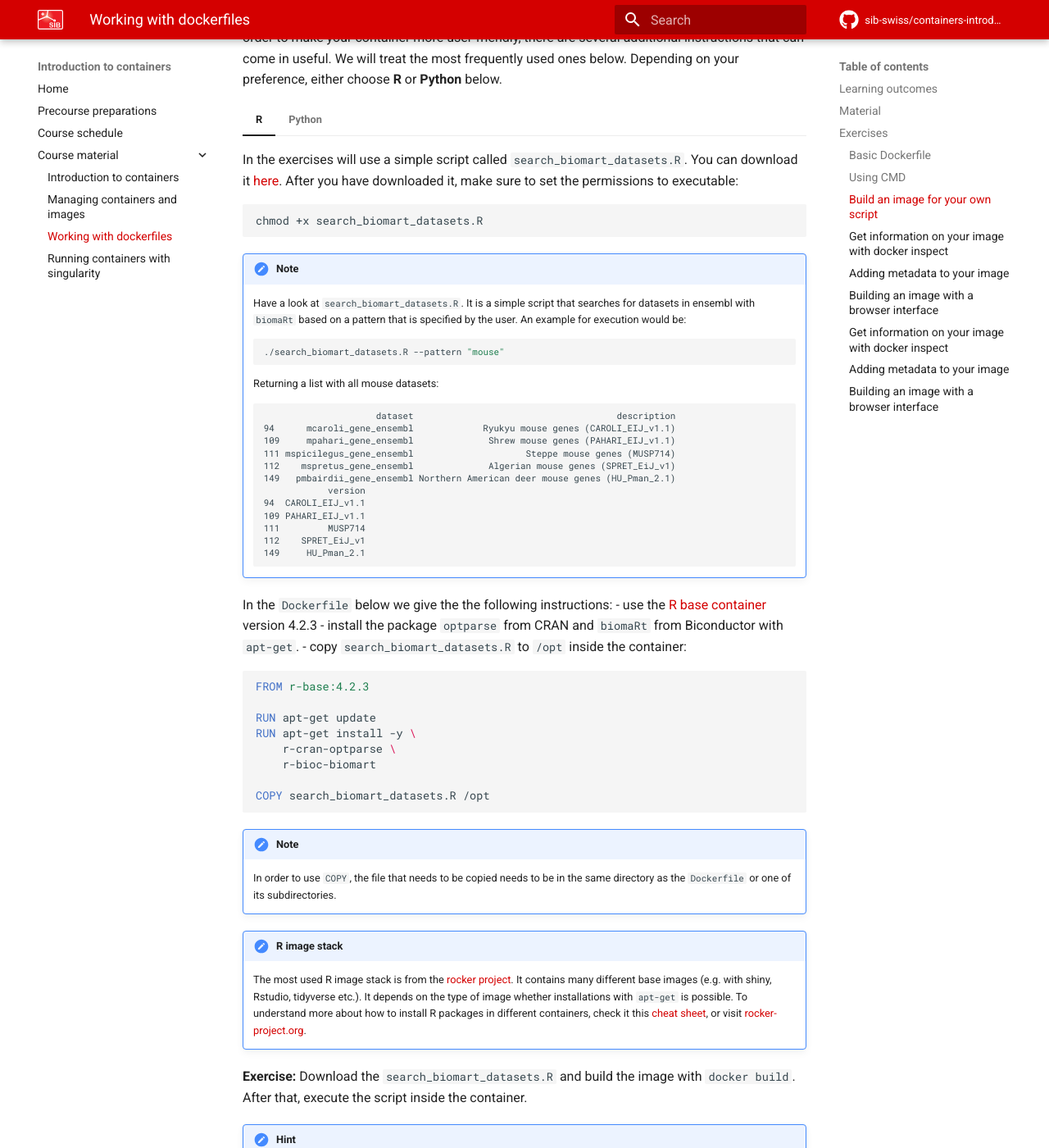
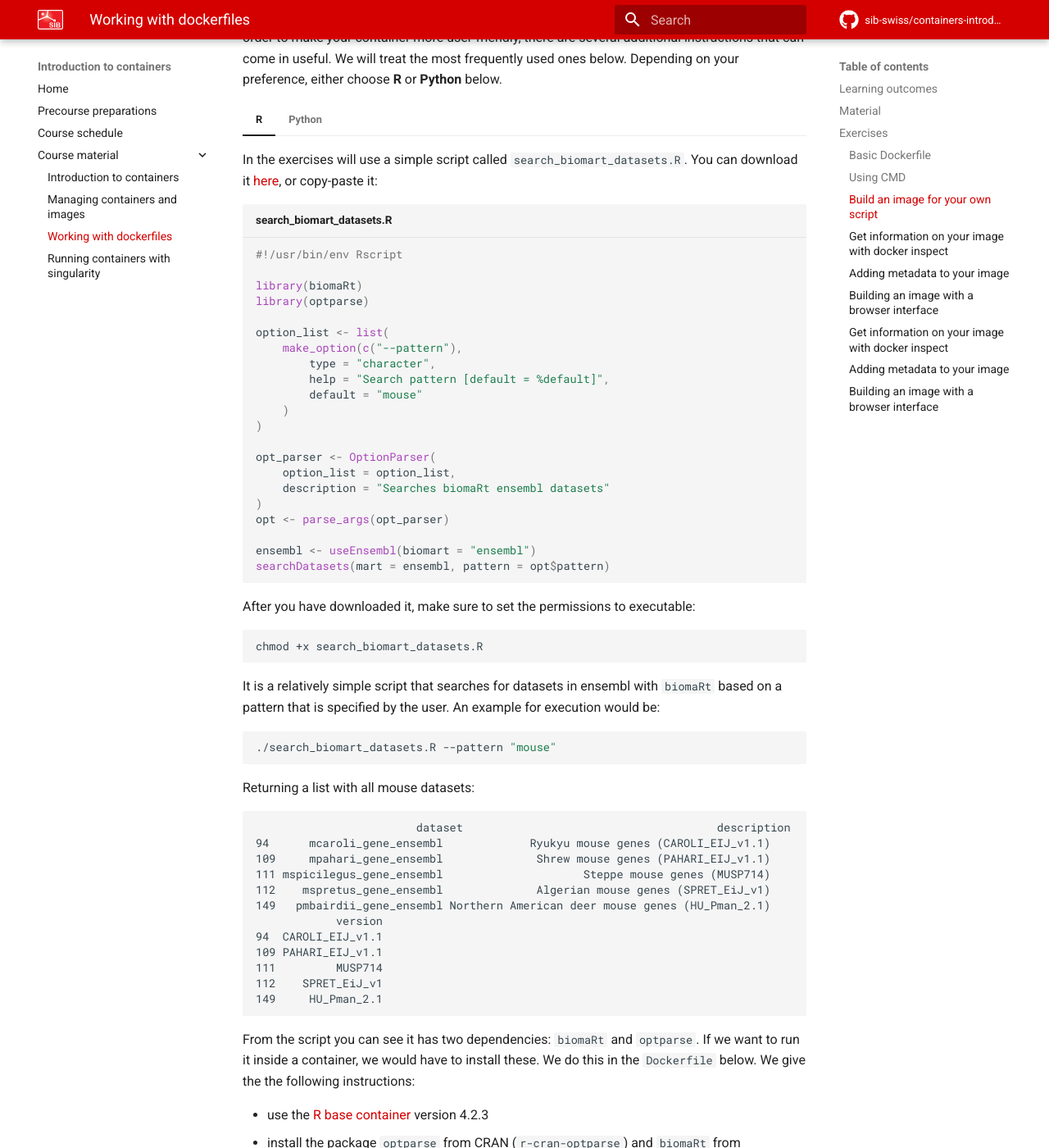
Before and after one commit to sib-swiss/containers-introduction-training, an MkDocs documentation site: the page built from docs/course_material/dockerfiles.md, in a window 1280 px wide and 1400 px high, scrolled down 3256 px. Shown: the whole window at 82% size. Built offline with MkDocs 1.6.1 and Material for MkDocs 9.7.7, drawn with Linux system fonts in a browser that asks for light colours; comment, search, counter and statistics services are not loaded; the version menu is left out; some of the changed text lies outside the part shown.

Commit message:
updates dockerfile exercises

````diff
--- a/docs/course_material/dockerfiles.md
+++ b/docs/course_material/dockerfiles.md
@@ -193,40 +193,66 @@ CMD figlet My image works!
 Often containers are built for a specific purpose. For example, you can use a container to ship all dependencies together with your developed set of scripts/programs. For that you will need to add your scripts to the container. That is quite easily done with the instruction `COPY`. However, in order to make your container more user-friendly, there are several additional instructions that can come in useful. We will treat the most frequently used ones below. Depending on your preference, either choose **R** or **Python** below.
 
 === "R"
-    In the exercises will use a simple script called `search_biomart_datasets.R`. You can download it [here](https://raw.githubusercontent.com/sib-swiss/containers-introduction-training/main/docker/exercise_r_script/search_biomart_datasets.R). After you have downloaded it, make sure to set the permissions to executable:
+    In the exercises will use a simple script called `search_biomart_datasets.R`. You can download it [here](https://raw.githubusercontent.com/sib-swiss/containers-introduction-training/main/docker/exercise_r_script/search_biomart_datasets.R), or copy-paste it:
+
+    ```R title="search_biomart_datasets.R"
+    #!/usr/bin/env Rscript
+
+    library(biomaRt)
+    library(optparse)
+
+    option_list <- list(
+        make_option(c("--pattern"),
+            type = "character",
+            help = "Search pattern [default = %default]",
+            default = "mouse"
+        )
+    )
+
+    opt_parser <- OptionParser(
+        option_list = option_list,
+        description = "Searches biomaRt ensembl datasets"
+    )
+    opt <- parse_args(opt_parser)
+
+    ensembl <- useEnsembl(biomart = "ensembl")
+    searchDatasets(mart = ensembl, pattern = opt$pattern)
+    ```
+
+
+    After you have downloaded it, make sure to set the permissions to executable:
 
     ```sh
     chmod +x search_biomart_datasets.R
     ```
+    It is a relatively simple script that searches for datasets in ensembl with `biomaRt` based on a pattern that is specified by the user. An example for execution would be:
 
-    !!! note
-        Have a look at `search_biomart_datasets.R`. It is a simple script that searches for datasets in ensembl with `biomaRt` based on a pattern that is specified by the user. An example for execution would be:
+    ```sh
+    ./search_biomart_datasets.R --pattern "mouse"
+    ```
 
-        ```sh
-        ./search_biomart_datasets.R --pattern "mouse"
-        ```
+    Returning a list with all mouse datasets:
 
-        Returning a list with all mouse datasets:
+    ```
+                            dataset                                      description
+    94      mcaroli_gene_ensembl             Ryukyu mouse genes (CAROLI_EIJ_v1.1)
+    109     mpahari_gene_ensembl              Shrew mouse genes (PAHARI_EIJ_v1.1)
+    111 mspicilegus_gene_ensembl                     Steppe mouse genes (MUSP714)
+    112    mspretus_gene_ensembl              Algerian mouse genes (SPRET_EiJ_v1)
+    149   pmbairdii_gene_ensembl Northern American deer mouse genes (HU_Pman_2.1)
+                version
+    94  CAROLI_EIJ_v1.1
+    109 PAHARI_EIJ_v1.1
+    111         MUSP714
+    112    SPRET_EiJ_v1
+    149     HU_Pman_2.1
+    ```
 
-        ```
-                             dataset                                      description
-        94      mcaroli_gene_ensembl             Ryukyu mouse genes (CAROLI_EIJ_v1.1)
-        109     mpahari_gene_ensembl              Shrew mouse genes (PAHARI_EIJ_v1.1)
-        111 mspicilegus_gene_ensembl                     Steppe mouse genes (MUSP714)
-        112    mspretus_gene_ensembl              Algerian mouse genes (SPRET_EiJ_v1)
-        149   pmbairdii_gene_ensembl Northern American deer mouse genes (HU_Pman_2.1)
-                    version
-        94  CAROLI_EIJ_v1.1
-        109 PAHARI_EIJ_v1.1
-        111         MUSP714
-        112    SPRET_EiJ_v1
-        149     HU_Pman_2.1
-        ```
+    From the script you can see it has two dependencies: `biomaRt` and `optparse`. If we want to run it inside a container, we would have to install these. We do this in the `Dockerfile` below. We give the the following instructions:
 
-    In the `Dockerfile` below we give the the following instructions:
     - use the [R base container](https://hub.docker.com/_/r-base) version 4.2.3
-    - install the package `optparse` from CRAN and `biomaRt` from Biconductor with `apt-get`.
-    - copy `search_biomart_datasets.R` to `/opt` inside the container:
+    - install the package `optparse` from CRAN (`r-cran-optparse`) and `biomaRt` from Bioconductor (`r-bioc-biomart`) with `apt-get`.
+    - copy the script `search_biomart_datasets.R` to `/opt` inside the container:
 
     ```dockerfile
     FROM r-base:4.2.3
@@ -305,7 +331,7 @@ Often containers are built for a specific purpose. For example, you can use a co
     !!! note
         The `ENV` instruction can be used to set any variable.
 
-    **Exercise**: Start an interactive bash session inside the new container. Is the path variable updated? (i.e. can we execute `search_biomart_datasets.R` from anywhere?)
+    **Exercise**: Rebuild the image and start an interactive bash session inside the new image. Is the path variable updated? (i.e. can we execute `search_biomart_datasets.R` from anywhere?)
 
     ??? done "Answer"
         After re-building we start an interactive session:
@@ -591,35 +617,55 @@ Often containers are built for a specific purpose. For example, you can use a co
     By doing this you have a completely isolated and shareable R environment running Rstudio server, but with your local files available to it. Pretty neat right?
 
 === "Python"
-    In the exercises will use a simple script called `daterange.py`. You can download it [here](https://raw.githubusercontent.com/sib-swiss/containers-introduction-training/main/docker/exercise_own_script/daterange.py). After you have downloaded it, make sure to set the permissions to executable:
+    In the exercises will use a simple script called `daterange.py`. You can download it [here](https://raw.githubusercontent.com/sib-swiss/containers-introduction-training/main/docker/exercise_python_script/daterange.py). Or copy-paste it from here:
+
+    ```python title="daterange.py"
+    #!/usr/bin/env python3
+
+    import pandas as pd
+    import argparse
+
+    parser = argparse.ArgumentParser(description = "Get a daterange")
+
+    parser.add_argument('-d', '--date', type=str, required=True,
+                        help='Date. Format: [YYYYMMDD]')
+
+    args = parser.parse_args()
+
+    dates = pd.date_range(args.date, periods=7)
+
+    for d in dates:
+        print(d)
+    ```
+
+    After you have downloaded it, make sure to set the permissions to executable:
 
     ```sh
     chmod +x daterange.py
     ```
 
-    !!! note
-        Have a look at `daterange.py`. It is a simple script that uses `pandas`. It takes a date (in the format `YYYYMMDD`) as provided by the option `--date`, and returns a list of all dates in the week starting from that date. An example for execution would be:
+    Have a look at `daterange.py`. It is a simple script that uses `pandas` and `argparse`. It takes a date (in the format `YYYYMMDD`) as provided by the option `--date`, and returns a list of all dates in the week starting from that date. An example for execution would be:
 
-        ```sh
-        ./daterange.py --date 20220226
-        ```
+    ```sh
+    ./daterange.py --date 20220226
+    ```
 
-        Giving a list of dates starting from 26-FEB-2022:
+    Giving a list of dates starting from 26-FEB-2022:
 
-        ```
-        2022-02-26 00:00:00
-        2022-02-27 00:00:00
-        2022-02-28 00:00:00
-        2022-03-01 00:00:00
-        2022-03-02 00:00:00
-        2022-03-03 00:00:00
-        2022-03-04 00:00:00
-        ```
+    ```
+    2022-02-26 00:00:00
+    2022-02-27 00:00:00
+    2022-02-28 00:00:00
+    2022-03-01 00:00:00
+    2022-03-02 00:00:00
+    2022-03-03 00:00:00
+    2022-03-04 00:00:00
+    ```
 
-    In the `Dockerfile` below we give the instruction to copy `daterange.py` to `/opt` inside the container:
+    From the script, you can see it has the dependecy `pandas`, which is not a [built-in module](https://docs.python.org/3/py-modindex.html). In the `Dockerfile` below we give the instruction to install `pandas` with `pip` and copy `daterange.py` to `/opt` inside the container:
 
     ```dockerfile
-    FROM python:3.9.15
+    FROM python:3.9.16
 
     RUN pip install pandas
 
@@ -904,7 +950,7 @@ Often containers are built for a specific purpose. For example, you can use a co
 
     ### Building an image with a browser interface
 
-    In this exercise, we will use the same base image (`python:3.9.15`), but instead of installing `pandas`, we will install `jupyterlab`. [JupyterLab](https://jupyter.org/) is a nice browser interface that you can use for a.o. programming in python. With the image we are creating we will be able to run jupyter lab inside a container.  Check out the `Dockerfile`:
+    In this exercise, we will use a different base image from the [jupyter docker image stack](https://jupyter-docker-stacks.readthedocs.io/en/latest/using/common.html). [JupyterLab](https://jupyter.org/) is a nice browser interface that you can use for a.o. programming in python. With the image we are creating we will be able to run jupyter lab inside a container.  Check out the `Dockerfile`:
 
     ```dockerfile
     FROM jupyter/base-notebook:python-3.9
````
Also changed, not shown: other parts of docs/course_material/dockerfiles.md (+4 -4 lines), 2 other files.
